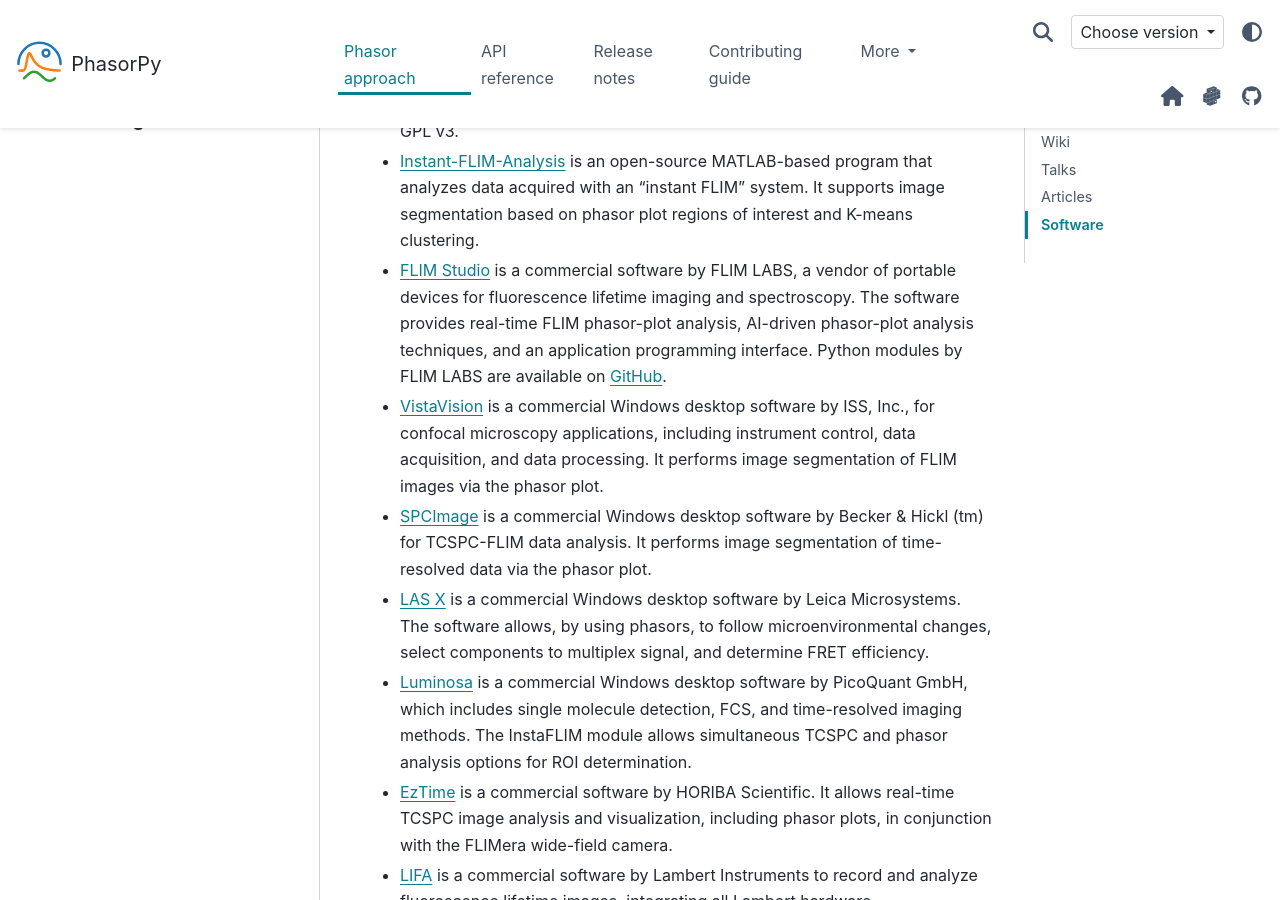
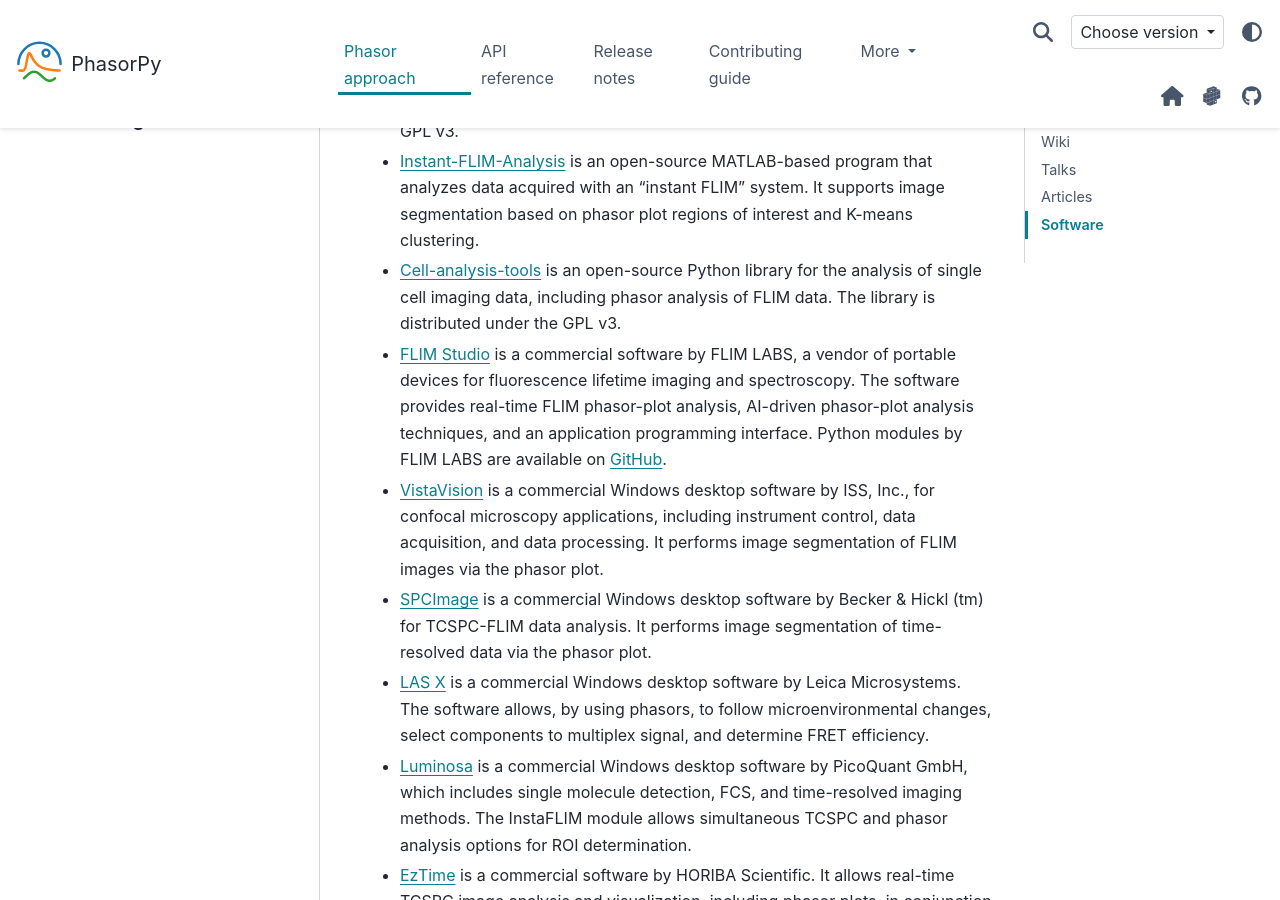
Before and after one commit to phasorpy/phasorpy, a Sphinx documentation site: the page built from docs/phasor_approach.rst, in a window 1280 px wide and 900 px high, scrolled down 3730 px. Built offline with Sphinx 7.4.7 and the PyData theme 0.15.4, drawn with Linux system fonts in a browser that asks for light colours; pages that are not in the unit, such as notebooks, are missing from menus.

Commit message:
Mention cell-analysis-tools library (#296)

```diff
--- a/docs/phasor_approach.rst
+++ b/docs/phasor_approach.rst
@@ -263,6 +263,13 @@
   "instant FLIM" system. It supports image segmentation based on phasor plot
   regions of interest and K-means clustering.
 
+  .. _cell_analysis_tools:
+
+- `Cell-analysis-tools <https://github.com/skalalab/cell-analysis-tools>`_
+  is an open-source Python library for the analysis of single cell imaging
+  data, including phasor analysis of FLIM data.
+  The library is distributed under the GPL v3.
+
 -
   .. _flim_studio:
 
```
